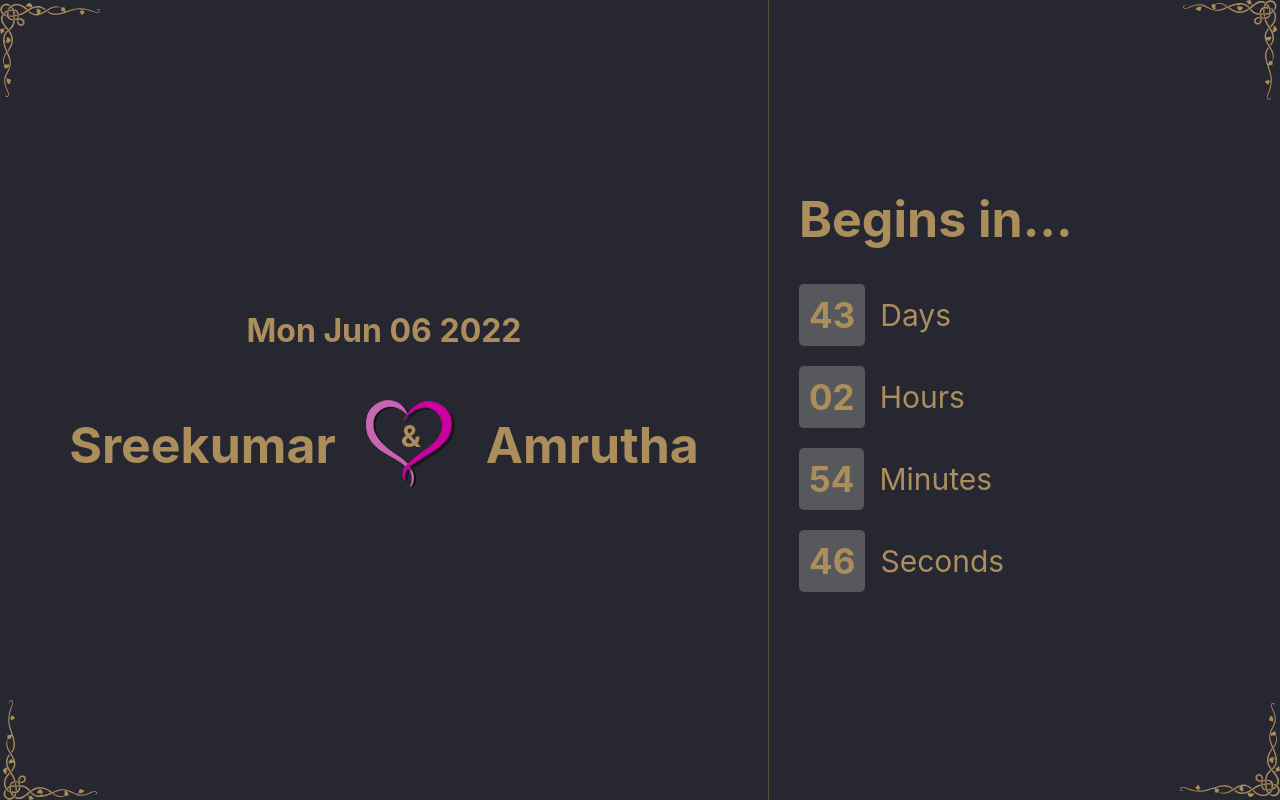
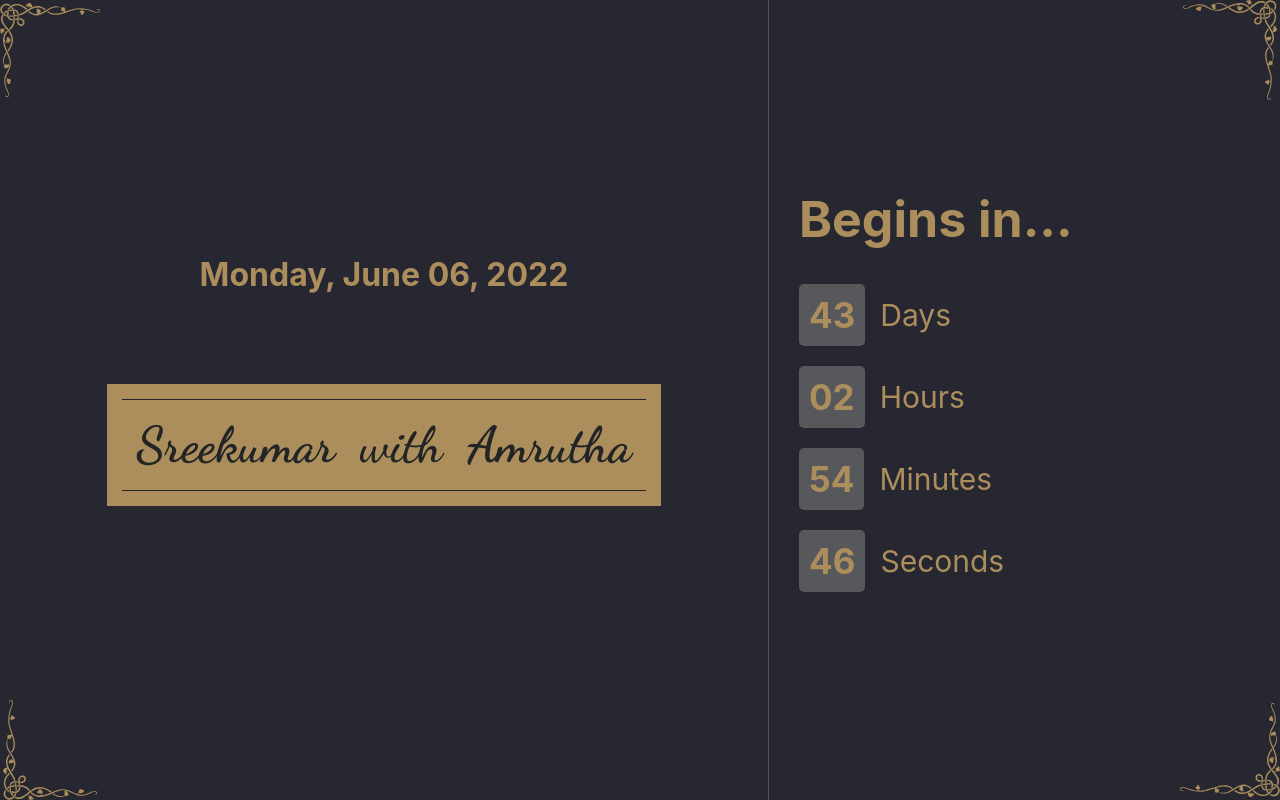
Before and after one commit to skaycse/june-6, a Next.js app: page / in a window 1280 px wide. Built offline with nearby package versions, Linux system fonts and the light colour scheme.

Commit message:
Removed live event iframe

```diff
--- a/Components/CoreComponents/RightBox.jsx
+++ b/Components/CoreComponents/RightBox.jsx
@@ -2,7 +2,7 @@ import React, { useState } from "react";
 import styles from "../../styles/Home.module.css";
 import CountdownTimer from "../general/CountdownTimer";
 import IFrame from "../general/IFrame";
-import { LIVE_VIDEO_LINK } from "../utils/Constants";
+import { IMAGE_PATH, LIVE_VIDEO_LINK } from "../utils/Constants";
 
 export default function RightBox() {
   const [finished, setFinished] = useState(false);
@@ -15,8 +15,10 @@ export default function RightBox() {
         </>
       ) : (
         <>
-          <h1 className={styles.rightTitle}>Watch Live</h1>
-          <IFrame link={LIVE_VIDEO_LINK} borderRadius={10} />
+          <h1 className={styles.rightTitle} style={{ textAlign: "center" }}>
+            Here's to happily ever after
+          </h1>
+          <img src={IMAGE_PATH + "heart.svg"} height="30%" />
         </>
       )}
     </div>
--- a/Components/Home/Home.jsx
+++ b/Components/Home/Home.jsx
@@ -1,5 +1,5 @@
-import Image from "next/image";
 import styles from "../../styles/Home.module.css";
+import invitationStyles from "../../styles/Invitation.module.css";
 import RightBox from "../CoreComponents/RightBox";
 import DecoratedBorder from "../general/DecoratedBorder";
 import {
@@ -15,14 +15,15 @@ export default function Home() {
       <DecoratedBorder />
 
       <div className={styles.left}>
-        <h1 className={styles.venue}>{new Date(VENUE_DATE).toDateString()}</h1>
+        <h1 className={styles.venue}>Monday, June 06, 2022</h1>
         <div className={styles.groomBrideBase}>
-          <h1 className={styles.groomTitle}>{GROOM_NAME}</h1>
-          <div className={styles.heartImageBase}>
-            <Image src={IMAGE_PATH + "heart.svg"} layout={"fill"} priority />
-            <span className={styles.ambersand}>&</span>
+          <div className={invitationStyles.brideGroomBase}>
+            <div className={invitationStyles.brideGroom}>
+              <p>{GROOM_NAME}</p>
+              <p style={{ fontWeight: 600 }}>with</p>
+              <p>{BRIDE_NAME}</p>
+            </div>
           </div>
-          <h1 className={styles.groomTitle}>{BRIDE_NAME}</h1>
         </div>
       </div>
 
```
